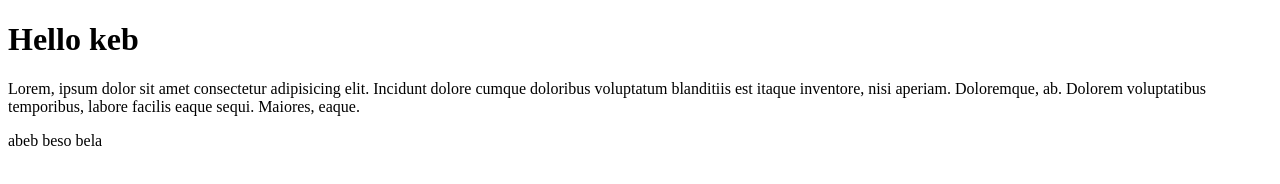
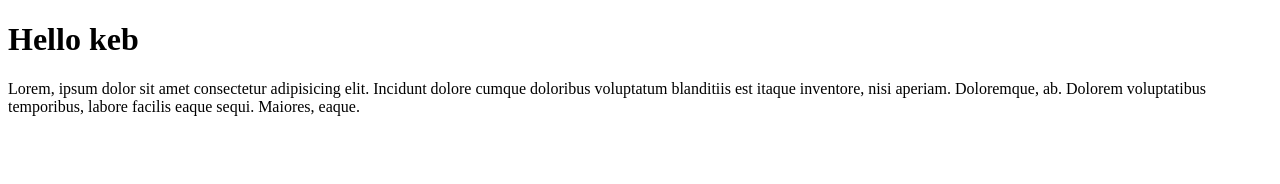
Before and after one commit to Dedeb0/kebede, a plain HTML site: page index.html in a window 1280 px wide. Drawn offline with Linux system fonts and the light colour scheme.

Commit message:
deleted the paragraph

```diff
--- a/index.html
+++ b/index.html
@@ -9,7 +9,6 @@
 <body>
     <h1>Hello keb</h1>
     <p>Lorem, ipsum dolor sit amet consectetur adipisicing elit. Incidunt dolore cumque doloribus voluptatum blanditiis est itaque inventore, nisi aperiam. Doloremque, ab. Dolorem voluptatibus temporibus, labore facilis eaque sequi. Maiores, eaque.</p>
-<p>abeb beso bela</p>
     <script src="java/java.js"></script>
 </body>
 </html>
```
